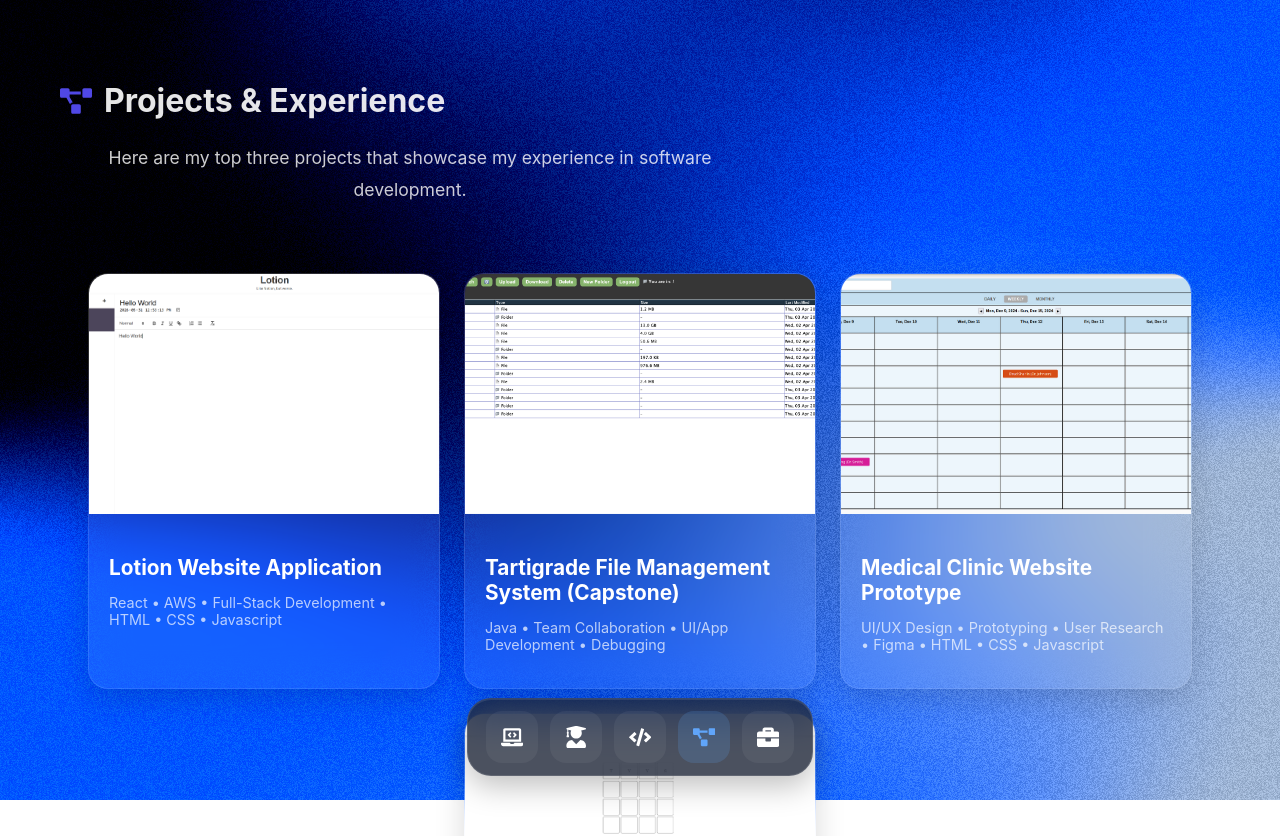
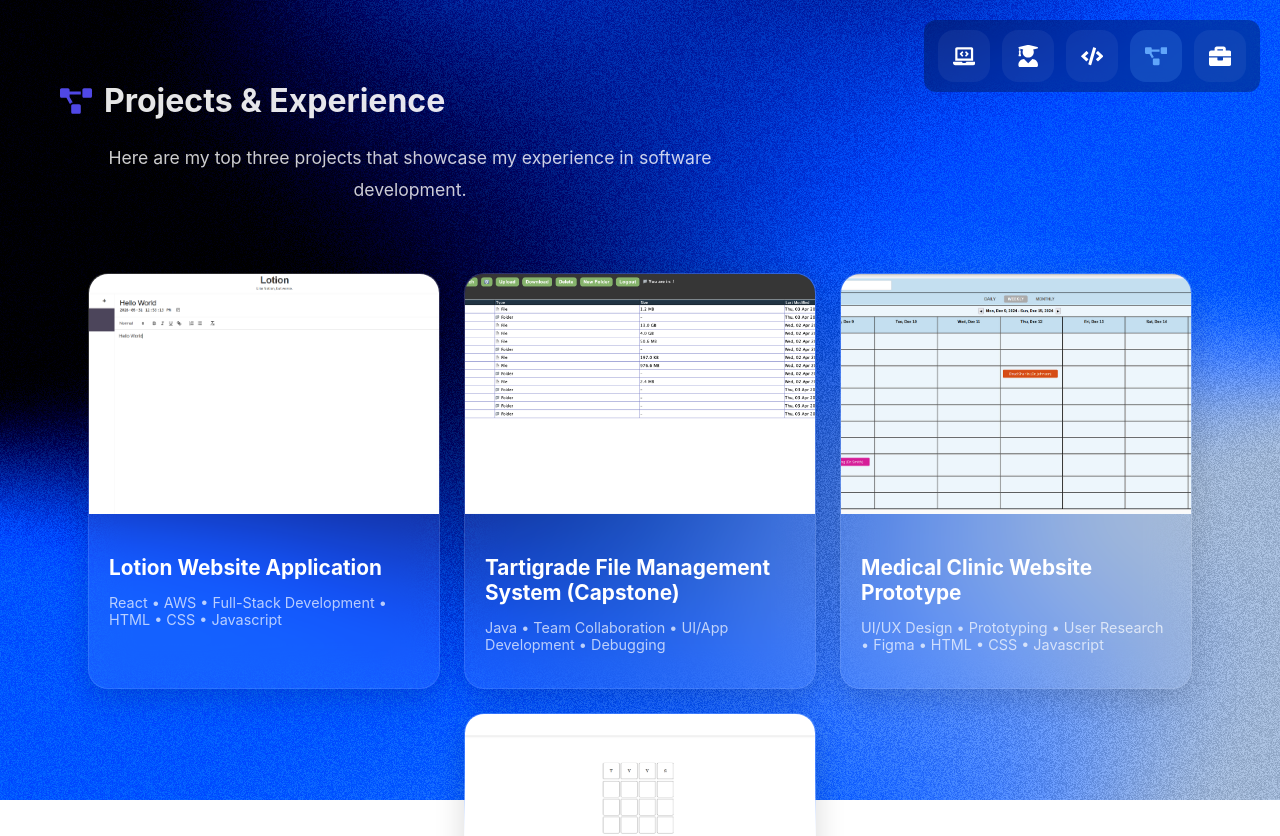
Before and after one commit to JEROMEREYNANTE/angelojerome.github.io, a React (Create React App) app in the folder Portfolio/my-app/: page /projects in a window 1280 px wide. Shown: the top 836 px of the page. Built offline with nearby package versions, Linux system fonts and the light colour scheme; the HTML template or start-up script is replaced by a standard one.

Commit message:
Updated Files

```diff
--- a/Portfolio/my-app/src/components/Navbar/NavbarElements.js
+++ b/Portfolio/my-app/src/components/Navbar/NavbarElements.js
@@ -5,27 +5,17 @@ import styled from "styled-components";
 
 export const Dock = styled.div`
     position: fixed;
-  bottom: 24px;
-  left: 50%;
-  transform: translateX(-50%);
+    top: 20px;
+    right: 20px;
 
     display: flex;
-  align-items: center;
     gap: 12px;
+    padding: 10px 14px;
 
-  padding: 12px 18px;
-
-  background: rgba(15, 23, 42, 0.75);
-  backdrop-filter: blur(18px);
-
-  border: 1px solid rgba(255, 255, 255, 0.12);
-  border-radius: 24px;
-
-  box-shadow:
-    0 10px 30px rgba(0, 0, 0, 0.25),
-    inset 0 1px rgba(255, 255, 255, 0.1);
-
+    border-radius: 12px;
     z-index: 1000;
+    backdrop-filter: blur(10px);
+    background: rgba(0, 0, 0, 0.3);
 `;
 
 export const DockIcon = styled.button`
--- a/Portfolio/my-app/src/pages/contact.js
+++ b/Portfolio/my-app/src/pages/contact.js
@@ -166,7 +166,7 @@ const styles = {
     color: "rgba(255,255,255,0.75)",
     maxWidth: "600px",
     marginBottom: "40px",
-    textAlign: "left",
+    textAlign: "left", // ✅ add this
   },
 
   contactList: {
--- a/Portfolio/my-app/src/pages/projects.js
+++ b/Portfolio/my-app/src/pages/projects.js
@@ -131,7 +131,7 @@ export default function Projects() {
       fontWeight: "700",
       display: "flex",
       alignItems: "center",
-      justifyContent: "flex-start",
+      justifyContent: "flex-start", // ✅ change here
       gap: "12px",
       color: "rgba(255,255,255,0.9)",
       textAlign: "left",
--- a/Portfolio/my-app/src/pages/skills.js
+++ b/Portfolio/my-app/src/pages/skills.js
@@ -292,8 +292,7 @@ export default function Skills() {
                 <motion.div
                   whileHover={{ y: -8, scale: 1.05 }}
                   style={styles.skillCard}
-                >
-                    <h2 style={styles.cardTitle}>UI/UX & Design</h2>
+                >                  <h2 style={styles.cardTitle}>UI/UX & Design</h2>
                   <ul style={styles.list}>
                     <li>UI design & prototyping</li>
                     <li>Human-Computer Interaction (HCI)</li>
```
Lines whose indentation alone changed are shown as unchanged.
